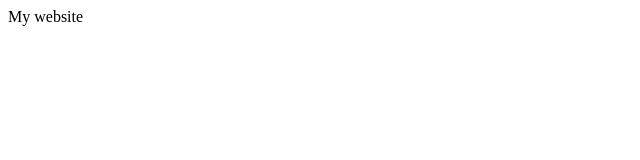
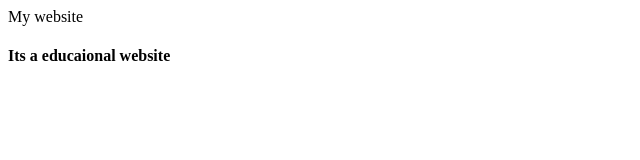
Before and after one commit to mdruman079/my-repo, a plain HTML site: page index.html in a window 1280 px wide. Shown: the whole page, without its empty margins (0-640 px from the left). Drawn offline with Linux system fonts and the light colour scheme.

Commit message:
frist commit

```diff
--- a/index.html
+++ b/index.html
@@ -9,5 +9,8 @@
     <header>
         My website
     </header>
+    <main>
+        <h4>Its a educaional website</h4>
+    </main>
 </body>
 </html>
```
